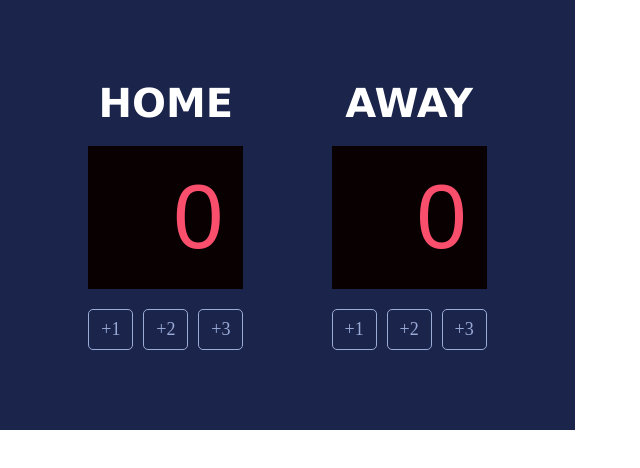
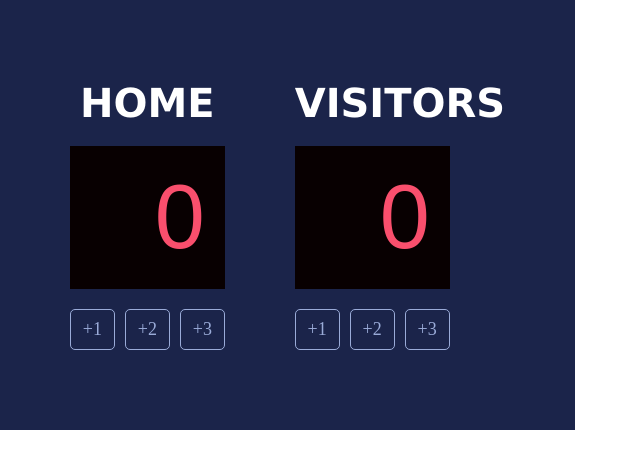
Before and after one commit to gitdb/Basketball-scorecard, a website built with Vite: page index.html in a window 1280 px wide. Shown: the whole page, without its empty margins (0-640 px from the left). Built offline with nearby package versions, Linux system fonts and the light colour scheme; a web font is replaced by a local one.

Commit message:
Update header to Visitors

```diff
--- a/index.html
+++ b/index.html
@@ -21,7 +21,7 @@
                 </div>
             </div>
             <div>
-                <h3>AWAY</h3>
+                <h3>VISITORS</h3>
                 <div class="score">
                     <h4 id="scoreGuest-el"></h4>
                 </div>
```
